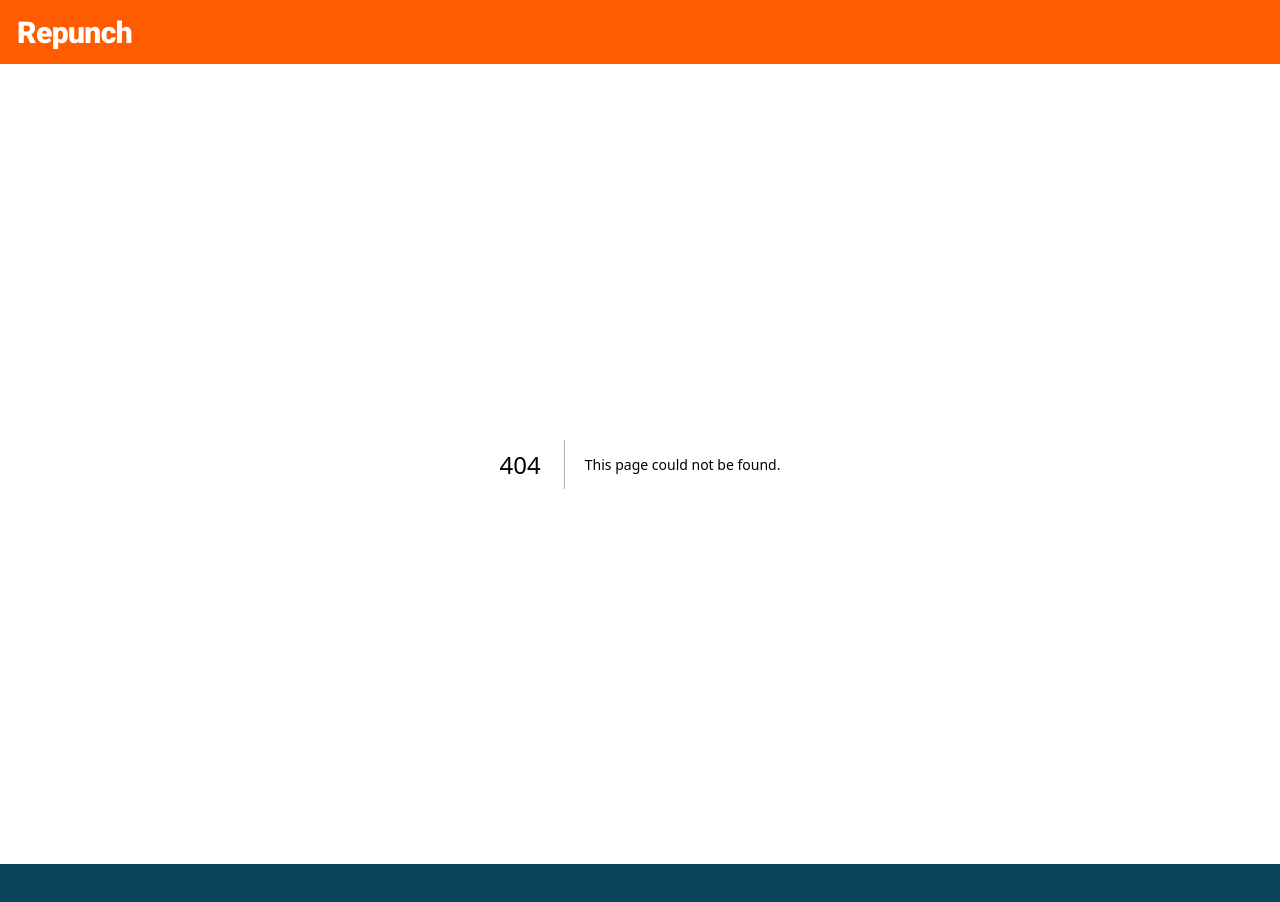
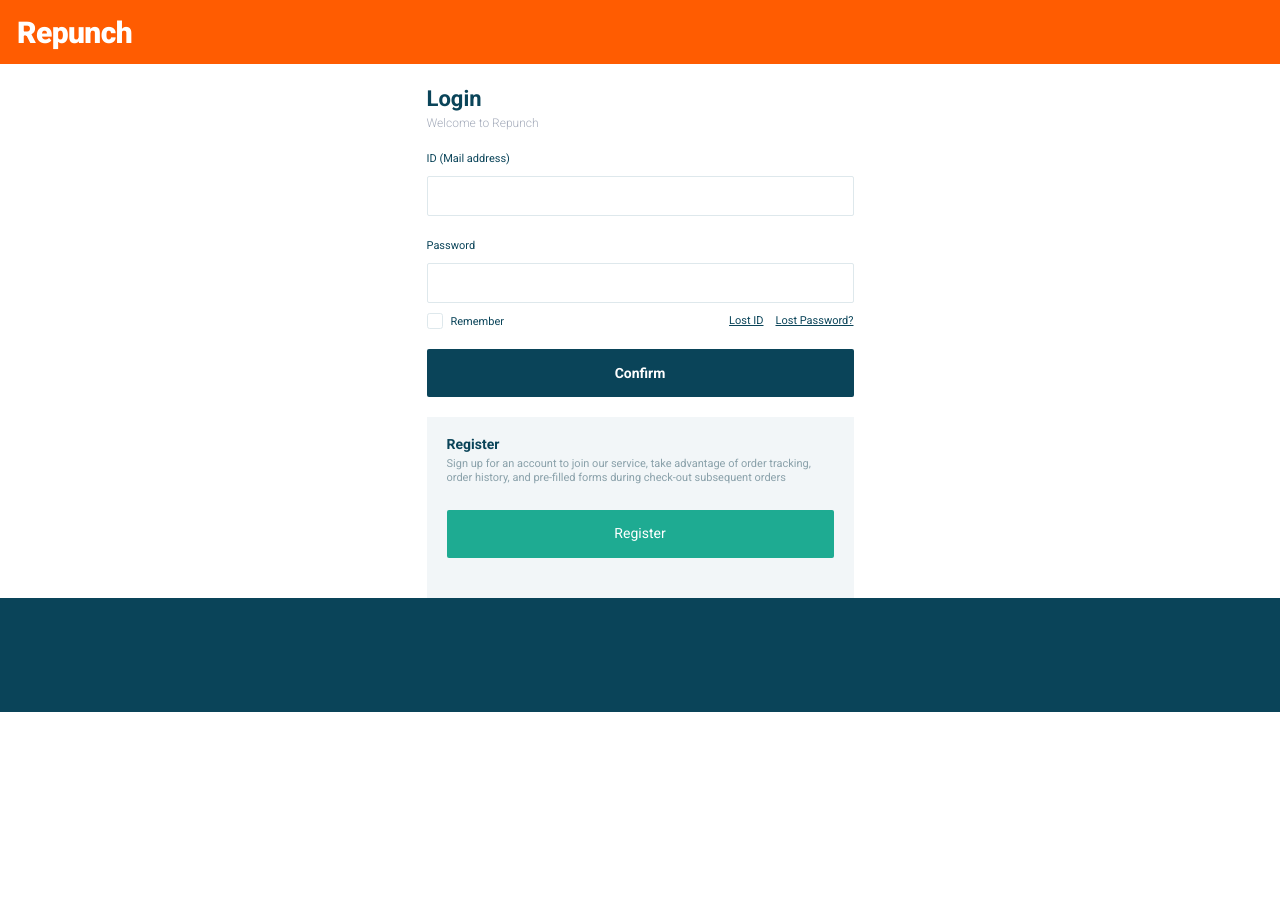
Before and after one commit to joseph-wee/repunch-web-public, a Next.js app: page /login in a window 1280 px wide. Before the commit this address had no page. Shown: the top 902 px of the page. After the commit the page ends 800 px from the top, so only its background shows below. Built offline with nearby package versions, Linux system fonts and the light colour scheme.

Commit message:
design: 로그인 페이지 UI 구현

```diff
--- /dev/null
+++ b/pages/login.tsx
@@ -0,0 +1,311 @@
+/* --------------------------- 로그인 페이지 --------------------------- */
+
+import React, { useEffect, useState } from "react";
+import styled from "styled-components";
+import axios from "axios";
+import { ic_check_wht } from "../assets";
+import Link from "next/link";
+
+const register = () => {
+  const [userId, setUserId] = useState<string>("");
+  const [password, setPaswword] = useState<string>("");
+  const [isChecked, setIsChecked] = useState<boolean>(false);
+
+  /** 로그인 요청 api */
+  const loginApiRequest = () => {
+    axios({
+      method: "POST",
+      url:
+        process.env.NEXT_PUBLIC_API_KEY +
+        `login?userId=${userId}&password=${password}&role=USER`,
+    })
+      .then(function (response) {
+        console.log("통신 성공");
+        console.log(response);
+      })
+      .catch(function (error) {
+        console.log("통신 실패");
+
+        console.log(error);
+      });
+  };
+
+  /**값 비어있는지 검사 후에 로그인 요청 api 호출 */
+  const loginApiRequestHandler = () => {
+    if (userId.length == 0) {
+      alert("값을 모두 채워주세요");
+    } else if (password.length == 0) {
+      alert("값을 모두 채워주세요");
+    } else {
+      loginApiRequest();
+    }
+  };
+
+  useEffect(() => {
+    console.log(isChecked);
+    console.log(ic_check_wht.src);
+  }, [isChecked]);
+
+  return (
+    <>
+      <Container>
+        <Title>Login</Title>
+        <WelcomeText>Welcome to Repunch</WelcomeText>
+
+        <InputContainer>
+          <InputTitle>ID (Mail address)</InputTitle>
+          <Input type="text" onChange={(e) => setUserId(e.target.value)} />
+        </InputContainer>
+        <InputContainer>
+          <InputTitle>Password</InputTitle>
+          <Input
+            type="password"
+            onChange={(e) => setPaswword(e.target.value)}
+          />
+        </InputContainer>
+        <Wrapper>
+          <Label htmlFor="test" isChecked={isChecked} img={ic_check_wht.src} />
+          <Checkbox
+            type="checkbox"
+            id="test"
+            onChange={() => setIsChecked(!isChecked)}
+          />
+          Remember
+          <Link href="/lost_id" style={{ textDecoration: "none" }}>
+            <LinkStyling1>Lost ID</LinkStyling1>
+          </Link>
+          <Link href="/lost_password" style={{ textDecoration: "none" }}>
+            <LinkStyling2>Lost Password? </LinkStyling2>
+          </Link>
+        </Wrapper>
+        <Button onClick={() => loginApiRequestHandler()}>Confirm</Button>
+        <RegisterContainer>
+          <RegisterTitle>Register</RegisterTitle>
+          <Text>
+            Sign up for an account to join our service, take advantage of order
+            tracking, order history, and pre-filled forms during check-out
+            subsequent orders
+          </Text>
+          <ButtonRegister>
+            <Link href="/register" style={{ textDecoration: "none" }}>
+              <LinkStyling>Register</LinkStyling>
+            </Link>
+          </ButtonRegister>
+        </RegisterContainer>
+      </Container>
+    </>
+  );
+};
+
+const Container = styled.div`
+  position: relative;
+  margin: 0 auto;
+  padding-top: 20px;
+  padding-left: 20px;
+  padding-right: 20px;
+  max-width: 427px;
+
+  color: #0a4459;
+`;
+const Title = styled.div`
+  margin-bottom: 4px;
+  font-size: 22px;
+  font-weight: 700;
+  line-height: 29px;
+  letter-spacing: 0em;
+  text-align: left;
+`;
+const WelcomeText = styled.div`
+  margin-bottom: 20px;
+
+  font-family: "Roboto";
+  font-style: normal;
+  font-weight: 300;
+  font-size: 12px;
+  line-height: 100%;
+  color: #a4abba;
+`;
+
+const InputContainer = styled.div`
+  margin-bottom: 20px;
+  width: 100%;
+
+  &:nth-of-type(4) {
+    margin-bottom: 10px;
+  }
+`;
+const InputTitle = styled.div`
+  display: inline-block;
+  margin-right: 3.8px;
+  margin-bottom: 10px;
+  font-size: 11px;
+  font-weight: 400;
+  line-height: 14px;
+  letter-spacing: 0em;
+  text-align: left;
+`;
+
+const Input = styled.input`
+  display: inline-block;
+  padding-left: 16px;
+  width: 100%;
+  height: 40px;
+  box-sizing: border-box;
+  border: 1px solid #dee8ec;
+  border-radius: 2px;
+
+  font-family: Roboto;
+  font-size: 14px;
+  font-weight: 400;
+`;
+const Wrapper = styled.div`
+  display: flex;
+  position: relative;
+  margin-bottom: 20px;
+  align-items: center;
+
+  font-family: Roboto;
+  font-size: 11px;
+  font-weight: 400;
+`;
+const Checkbox = styled.input`
+  display: none;
+`;
+
+const Label = styled.label<{ isChecked: boolean; img: string }>`
+  display: inline-block;
+  margin-right: 8px;
+  width: 16px;
+  height: 16px;
+  box-sizing: border-box;
+
+  border: 1px solid #dee8ec;
+  border-radius: 2.66667px;
+
+  background-color: ${(props) => {
+    return props.isChecked == true ? "#FF5C01" : "#FFFFFF";
+  }};
+
+  background-image: url(${(props) => {
+    return props.isChecked == true ? props.img : "";
+  }});
+  background-size: 9.5px 7.4px;
+  background-position: center;
+  background-repeat: no-repeat;
+`;
+
+const LinkStyling1 = styled.span`
+  position: absolute;
+  top: 50%;
+  right: 90px;
+  transform: translateY(-50%);
+
+  font-family: Roboto;
+  font-size: 11px;
+  font-weight: 400;
+  line-height: 14px;
+
+  color: #0a4459;
+  text-decoration-line: underline;
+`;
+const LinkStyling2 = styled.span`
+  position: absolute;
+  top: 50%;
+  right: 0;
+  transform: translateY(-50%);
+
+  font-family: Roboto;
+  font-size: 11px;
+  font-weight: 400;
+  line-height: 14px;
+
+  color: #0a4459;
+  text-decoration-line: underline;
+`;
+
+const Button = styled.button`
+  display: flex;
+  margin-bottom: 20px;
+  height: 48px;
+  width: 100%;
+  box-sizing: border-box;
+
+  align-items: center;
+  justify-content: center;
+
+  font-family: Roboto;
+  font-size: 14px;
+  font-weight: 700;
+  line-height: 18px;
+
+  color: #ffffff;
+
+  background-color: #0a4459;
+  border: none;
+  border-radius: 2px;
+
+  cursor: pointer;
+`;
+
+const RegisterContainer = styled.div`
+  padding-top: 20px;
+  padding-bottom: 20px;
+  padding-right: 20px;
+  padding-left: 20px;
+  background-color: #f2f6f8;
+`;
+const RegisterTitle = styled.div`
+  margin-bottom: 6px;
+  font-weight: 700;
+  font-size: 14px;
+  color: #0a4459;
+`;
+const Text = styled.div`
+  margin-bottom: 24px;
+
+  font-weight: 400;
+  font-size: 11px;
+  line-height: 130%;
+  color: #8aa1aa;
+`;
+
+const ButtonRegister = styled.button`
+  display: flex;
+  margin-bottom: 20px;
+  height: 48px;
+  width: 100%;
+  box-sizing: border-box;
+
+  align-items: center;
+  justify-content: center;
+
+  font-family: Roboto;
+  font-size: 14px;
+  font-weight: 700;
+  line-height: 18px;
+
+  color: #ffffff;
+
+  overflow: hidden;
+
+  background-color: #1eab92;
+  border: none;
+  border-radius: 2px;
+`;
+
+const LinkStyling = styled.div`
+  display: flex;
+  height: 48px;
+  width: 385px;
+  box-sizing: border-box;
+
+  align-items: center;
+  justify-content: center;
+
+  font-family: "Roboto";
+  font-weight: 400;
+  color: #ffffff;
+  line-height: 130%;
+`;
+
+export default register;
```
